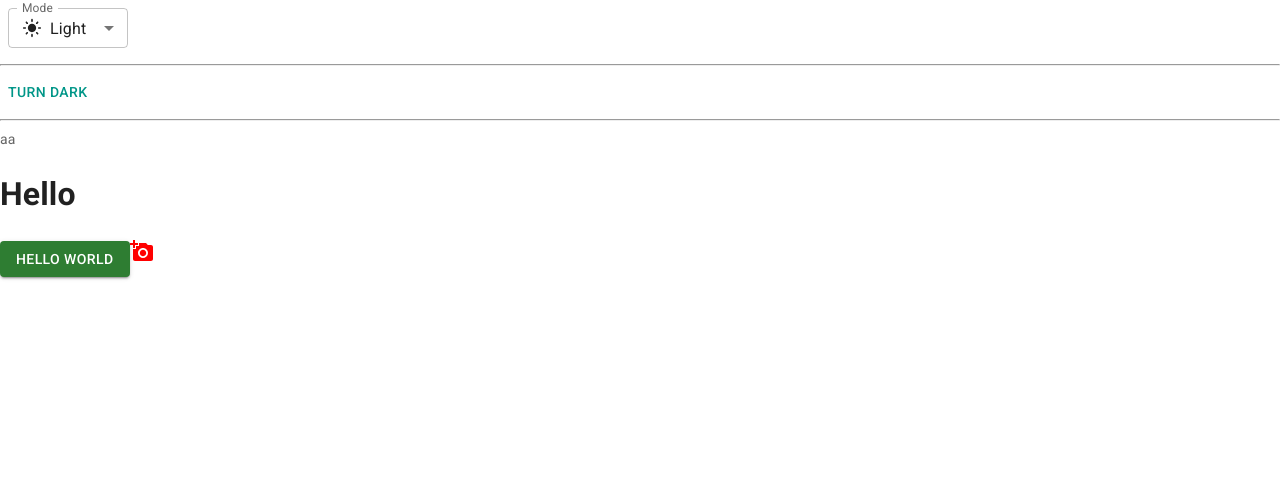
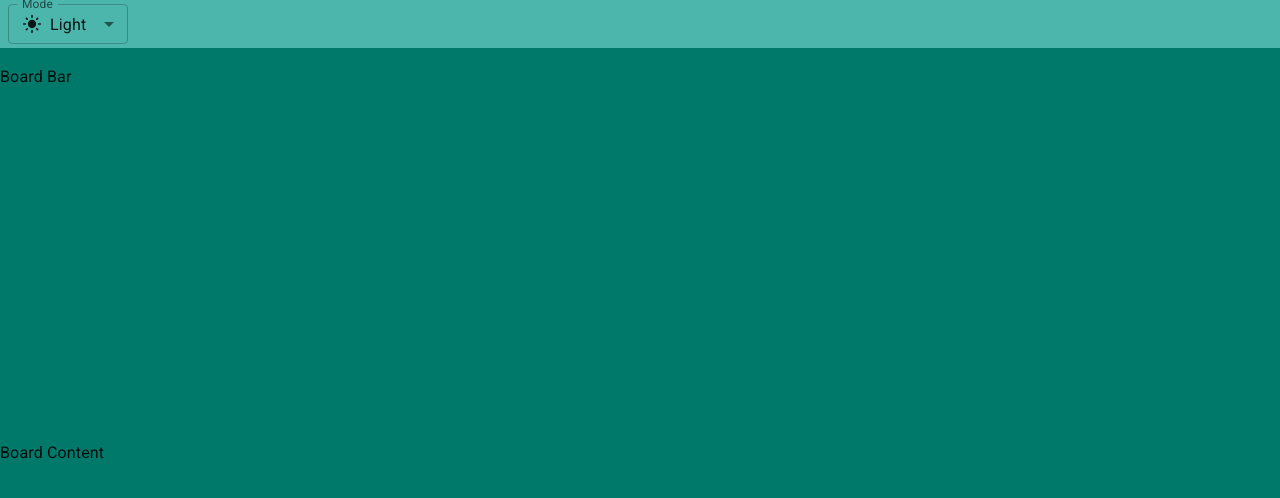
Before and after one commit to haiphamdev/trello-web, a React (Vite) app: page / in a window 1280 px wide. Shown: the top 498 px of the page. Built offline with nearby package versions, Linux system fonts and the light colour scheme.

Commit message:
basic layout

```diff
--- a/index.html
+++ b/index.html
@@ -4,7 +4,7 @@
     <meta charset="UTF-8" />
     <link rel="icon" type="image/svg+xml" href="/vite.svg" />
     <meta name="viewport" content="width=device-width, initial-scale=1.0" />
-    <title>Vite + React</title>
+    <title>Trello MERN stack</title>
     <link
       rel="stylesheet"
       href="https://fonts.googleapis.com/css2?family=Roboto:wght@300;400;500;700&display=swap"
--- a/src/App.jsx
+++ b/src/App.jsx
@@ -12,6 +12,7 @@
 import LightModeIcon from '@mui/icons-material/LightMode';
 import DarkModeOutlinedIcon from '@mui/icons-material/DarkModeOutlined';
 import SettingsBrightnessIcon from '@mui/icons-material/SettingsBrightness';
+import { Container } from '@mui/material';
 
 function ModeSelect() {
   const { mode, setMode } = useColorScheme();
@@ -54,37 +55,39 @@
   );
 }
 
-function ModeToggle() {
-  const { mode, setMode } = useColorScheme();
-
-  // const prefersDarkMode = useMediaQuery('(prefers-color-scheme: dark)');
-  // const prefersLightMode = useMediaQuery('(prefers-color-scheme: light)');
-  // console.log('prefersDarkMode:', prefersDarkMode);
-  // console.log('prefersLightMode:', prefersLightMode);
-
-  return (
-    <Button
-      onClick={() => {
-        setMode(mode === 'light' ? 'dark' : 'light');
-      }}
-    >
-      {mode === 'light' ? 'Turn dark' : 'Turn light'}
-    </Button>
-  );
-}
-
 function App() {
 
   return (
     <>
-    <ModeSelect />
-    <hr />
-    <ModeToggle />
-    <hr />
-    <Typography variant='body2' color="text.secondary"  >aa</Typography>
-      <h1>Hello</h1>
-      <Button variant="contained" color='success' >Hello world</Button>
-      <AddAPhotoIcon sx={{color:'red'}} />
+      <Container disableGutters maxWidth={false} sx={{height: '100vh'}} >
+        <Box sx={{
+          backgroundColor: 'primary.light',
+          width: '100%',
+          height: (theme) => theme.trello.appBarHeight,
+          display: 'flex',
+          alignItems: 'center'
+        }} >
+          <ModeSelect />
+        </Box>
+        <Box sx={{
+          backgroundColor: 'primary.dark',
+          width: '100%',
+          height: (theme) => theme.trello.boardBarHeight,
+          display: 'flex',
+          alignItems: 'center'
+        }} >
+          Board Bar
+        </Box>
+        <Box sx={{
+          backgroundColor: 'primary.dark',
+          width: '100%',
+          height: (theme) => `calc(100vh - ${theme.trello.appBarHeight} - ${theme.trello.boardBarHeight})`,
+          display: 'flex',
+          alignItems: 'center'
+        }} >
+          Board Content
+        </Box>
+      </Container>
     </>
   )
 }
--- a/src/theme.js
+++ b/src/theme.js
@@ -3,6 +3,10 @@
 
 // Create a theme instance.
 const theme = extendTheme({
+    trello: {
+      appBarHeight: '48px',
+      boardBarHeight: '58px'
+    },
     colorSchemes: {
       light: {
         palette: {
```
Also changed, not shown: src/main.jsx (+4 -5 lines).
